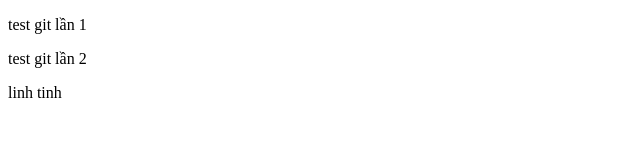
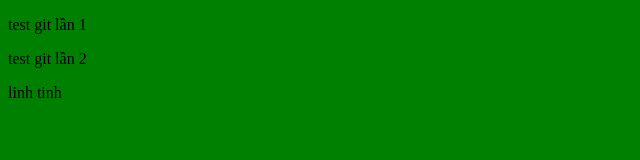
Before and after one commit to truong-son-99/hoc-git, a plain HTML site: page index.html in a window 1280 px wide. Shown: the whole page, without its empty margins (0-640 px from the left). Drawn offline with Linux system fonts and the light colour scheme.

Commit message:
update body-style lan 2

```diff
--- /dev/null
+++ b/body-style.css
@@ -0,0 +1,3 @@
+body {
+    background-color: green;
+}
--- a/index.html
+++ b/index.html
@@ -6,6 +6,7 @@
     <meta name="viewport" content="width=device-width, initial-scale=1.0">
     <title>test</title>
     <link rel="stylesheet" href="./themify-icons-font/themify-icons/themify-icons.css">
+    <link rel="stylesheet" href="./body-style.css">
     <link rel="stylesheet" href="https://cdnjs.cloudflare.com/ajax/libs/font-awesome/6.1.1/css/all.min.css"
         integrity="sha512-KfkfwYDsLkIlwQp6LFnl8zNdLGxu9YAA1QvwINks4PhcElQSvqcyVLLD9aMhXd13uQjoXtEKNosOWaZqXgel0g=="
         crossorigin="anonymous" referrerpolicy="no-referrer" />
```
